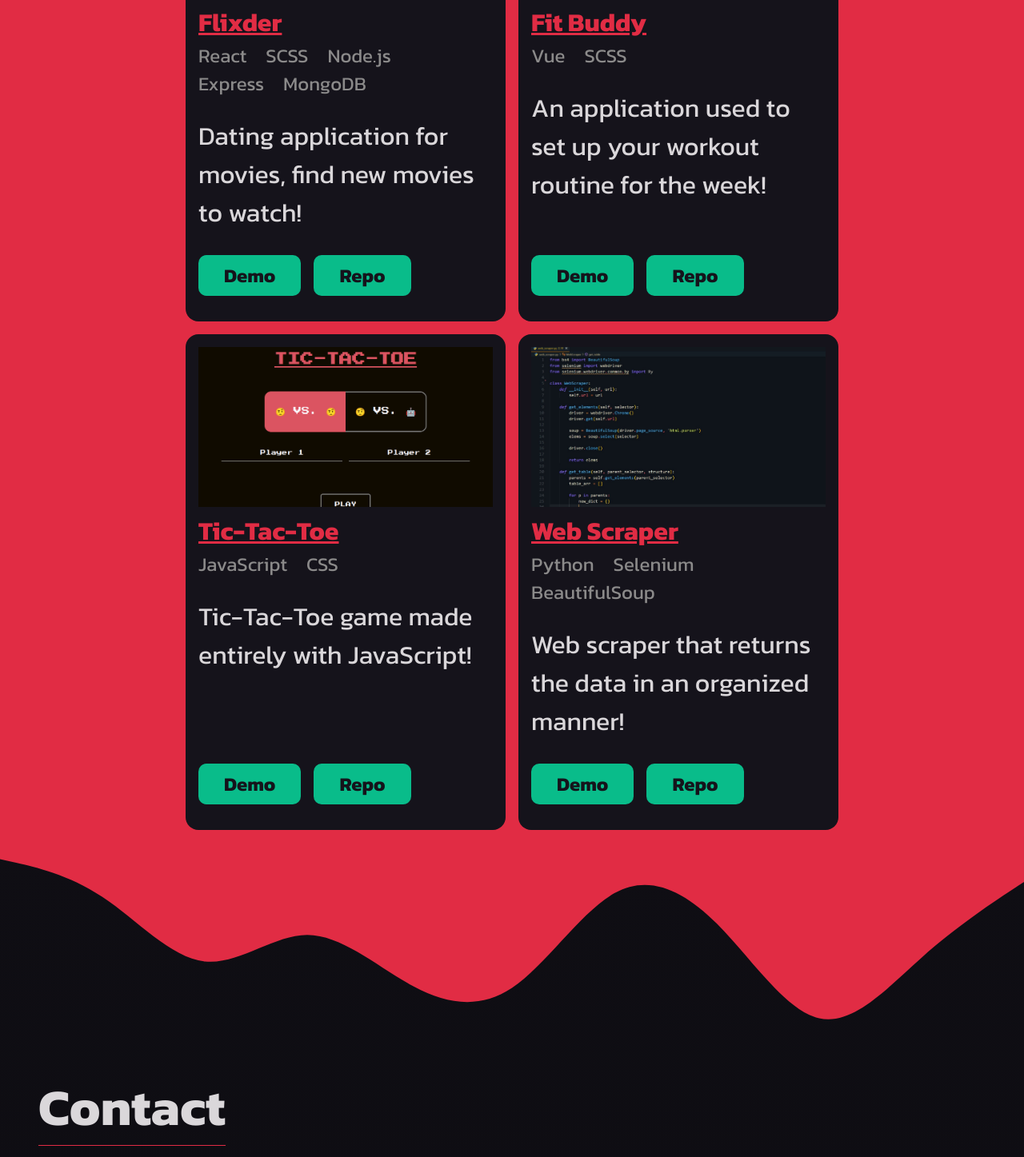
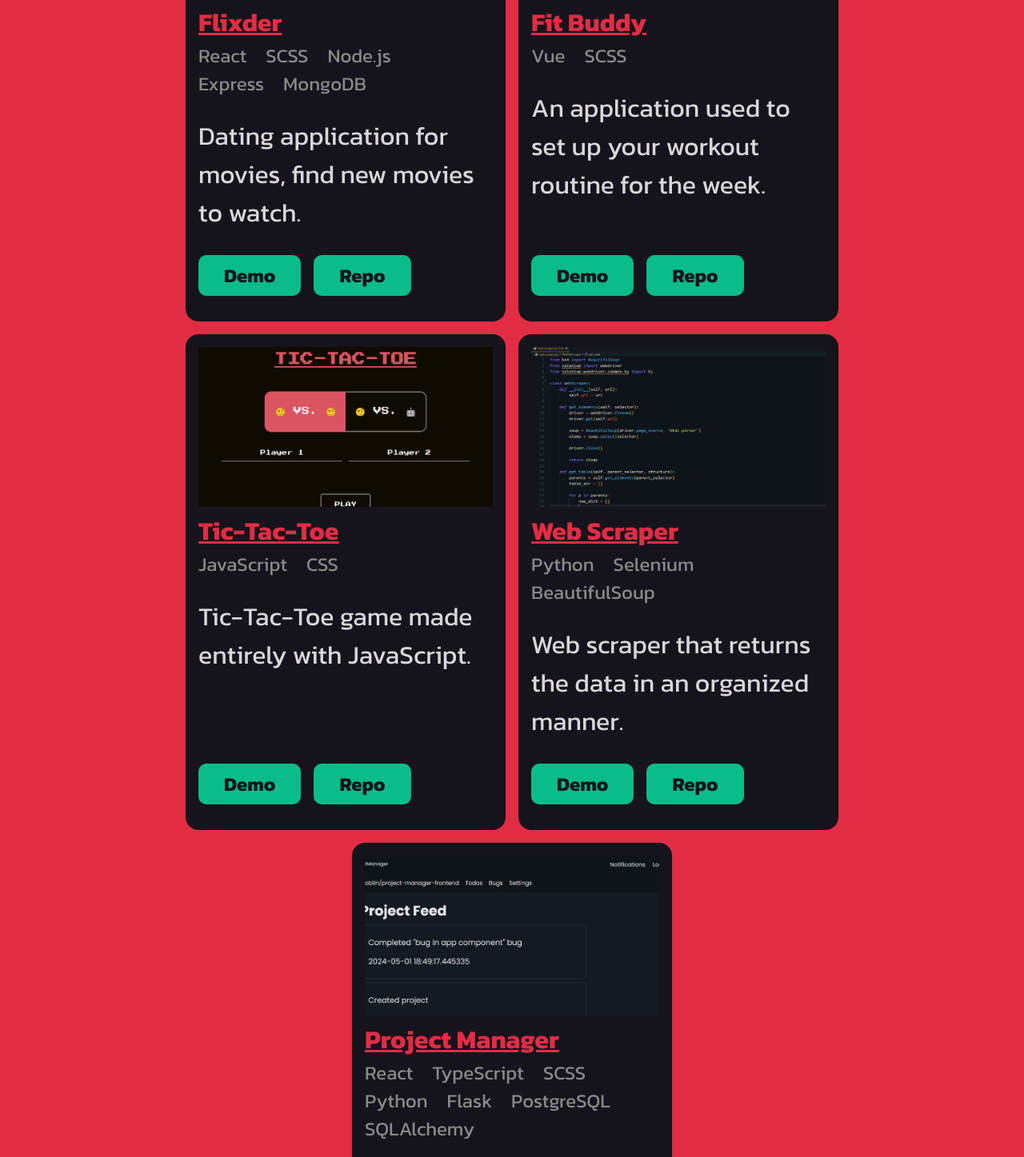
Before and after one commit to venoblin/personal-portfolio-frontend, a React (Create React App) app: page / in a window 1280 px wide. Shown: the part 2322-3769 px from the top of the page at 80% size. Built offline with nearby package versions, Linux system fonts and the light colour scheme; no server answers.

Commit message:
added new project

```diff
--- a/src/components/sections/Projects.jsx
+++ b/src/components/sections/Projects.jsx
@@ -5,6 +5,7 @@ import flixderPng from '../../images/project-screenshots/flixder.png'
 import fitBuddyPng from '../../images/project-screenshots/fit-buddy.png'
 import ticTacToePng from '../../images/project-screenshots/tic-tac-toe.png'
 import webScraperPng from '../../images/project-screenshots/web-scraper.png'
+import projectManagerPng from '../../images/project-screenshots/project-manager.png'
 
 const Projects = () => {
   const [projects, setProjects] = useState([
@@ -14,7 +15,7 @@ const Projects = () => {
       demo: 'https://flixder.netlify.app/',
       repo: 'https://github.com/venoblin/flixder-frontend',
       techs: ['React', 'SCSS', 'Node.js', 'Express', 'MongoDB'],
-      desc: 'Dating application for movies, find new movies to watch!'
+      desc: 'Dating application for movies, find new movies to watch.'
     },
     {
       title: 'Fit Buddy',
@@ -22,7 +23,7 @@ const Projects = () => {
       demo: 'https://fitbuddyapp.netlify.app/',
       repo: 'https://github.com/venoblin/fit-buddy',
       techs: ['Vue', 'SCSS'],
-      desc: 'An application used to set up your workout routine for the week!'
+      desc: 'An application used to set up your workout routine for the week.'
     },
     {
       title: 'Tic-Tac-Toe',
@@ -30,7 +31,7 @@ const Projects = () => {
       demo: 'http://tic-tac-toe-jvh.surge.sh/',
       repo: 'https://github.com/venoblin/tic-tac-toe',
       techs: ['JavaScript', 'CSS'],
-      desc: 'Tic-Tac-Toe game made entirely with JavaScript!'
+      desc: 'Tic-Tac-Toe game made entirely with JavaScript.'
     },
     {
       title: 'Web Scraper',
@@ -38,7 +39,15 @@ const Projects = () => {
       demo: 'https://github.com/venoblin/web-scraper?tab=readme-ov-file#usage',
       repo: 'https://github.com/venoblin/web-scraper',
       techs: ['Python', 'Selenium', 'BeautifulSoup'],
-      desc: 'Web scraper that returns the data in an organized manner!'
+      desc: 'Web scraper that returns the data in an organized manner.'
+    },
+    {
+      title: 'Project Manager',
+      image: projectManagerPng,
+      demo: 'https://projectmanagerweb.netlify.app/',
+      repo: 'https://github.com/venoblin/project-manager-frontend',
+      techs: ['React', 'TypeScript', 'SCSS', 'Python', 'Flask', 'PostgreSQL', 'SQLAlchemy'],
+      desc: 'Web application that allows you to organize your projects and most importantly your workflow.'
     }
   ])
 
```
Also changed, not shown: src/images/project-screenshots/project-manager.png (added).
